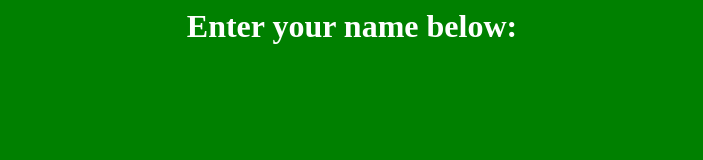
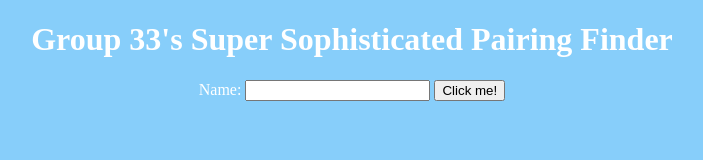
Before and after one commit to anphucbui/pairs, a plain HTML site: page index.html in a window 1280 px wide. Shown: the whole page, without its empty margins (288-991 px from the left). Drawn offline with Linux system fonts and the light colour scheme.

Commit message:
Update index.html

```diff
--- a/index.html
+++ b/index.html
@@ -1,18 +1,54 @@
 
+<!DOCTYPE html>
 <html>
   <title>
      Group 33 Pairing
   </title>
 
   <body>
-    <h1> Enter your name below: </h1>
+    <h1> Group 33's Super Sophisticated Pairing Finder </h1>
+
+    <p id="output"></p>
+
+    <script>
+
+    function getAnimal() {
+      var name = document.getElementById("name").value.toLowerCase();
+      if (name == "mo" || name == "harmen") {
+        document.getElementById("output").innerHTML = "Hi, " + name.charAt(0).toUpperCase() + name.slice(1) + "! Your animal is: DUCK";
+      }
+      else if (name == "crystal" || name == "dylan") {
+        document.getElementById("output").innerHTML = "Hi, " + name.charAt(0).toUpperCase() + name.slice(1) + "! Your animal is: DOG";
+      }
+      else if (name == "sarah" || name == "heechan" || name == "iris") {
+        document.getElementById("output").innerHTML = "Hi, " + name.charAt(0).toUpperCase() + name.slice(1) + "! Your animal is: CAT";
+      }
+      else if (name == "justin" || name == "claudia") {
+        document.getElementById("output").innerHTML = "Hi, " + name.charAt(0).toUpperCase() + name.slice(1) + "! Your animal is: FISH";
+      }
+      else if (name == "kevin" || name == "sannidhi") {
+        document.getElementById("output").innerHTML = "Hi, " + name.charAt(0).toUpperCase() + name.slice(1) + "! Your animal is: ELEPHANT";
+      }
+      else if (name == parseInt(name)) {
+        document.getElementById("output").innerHTML = "Nice try! I'm super secure!";
+      }
+      else {
+        document.getElementById("output").innerHTML = "AYO " + name.charAt(0).toUpperCase() + name.slice(1) + "! YOU AIN'T IN MA GROUP!";
+      }
+    }
+    </script>
+
+    Name: <input type="text" id="name">
+    <button onclick="getAnimal()">Click me!</button>
+
   </body>
 
   <style>
     body {
-      background-color:green;
+      background-color:lightskyblue;
       color:#fff;
       text-align:center;
     }
   </style>
+
 </html>
```
